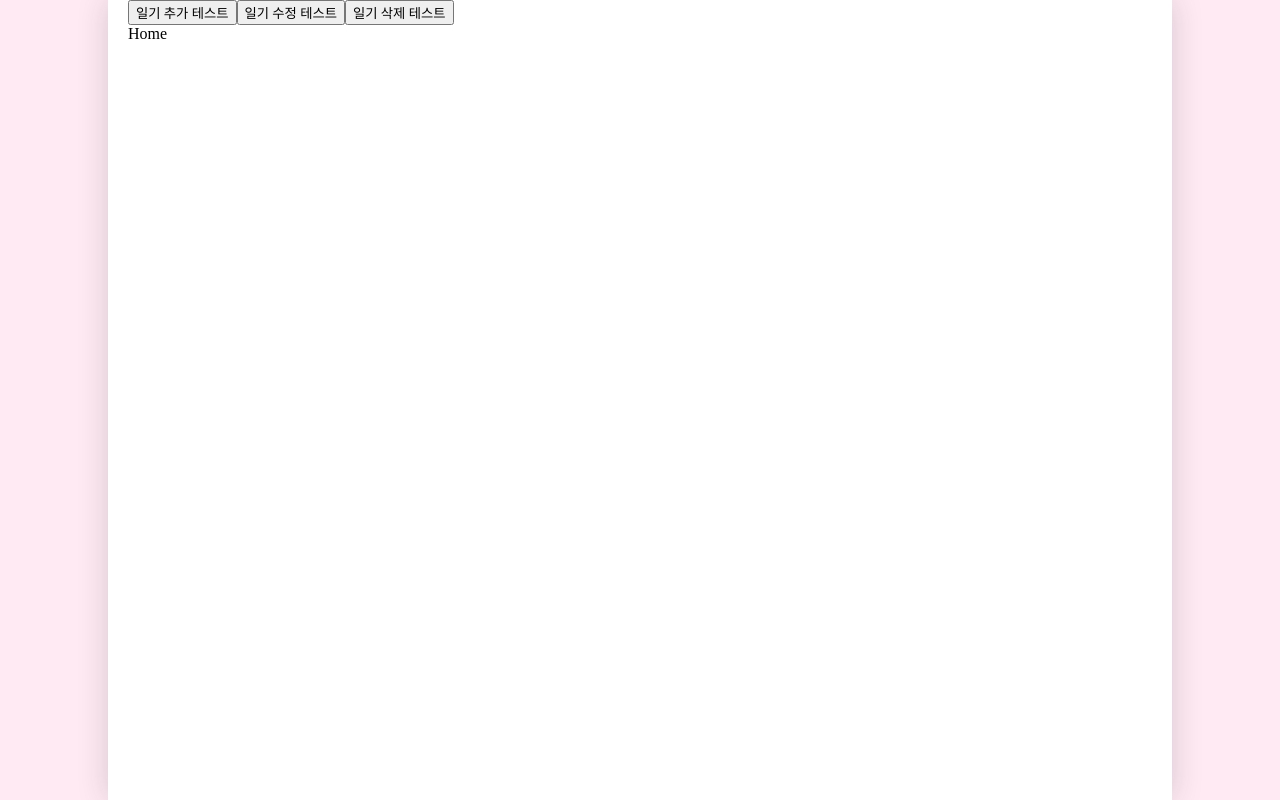
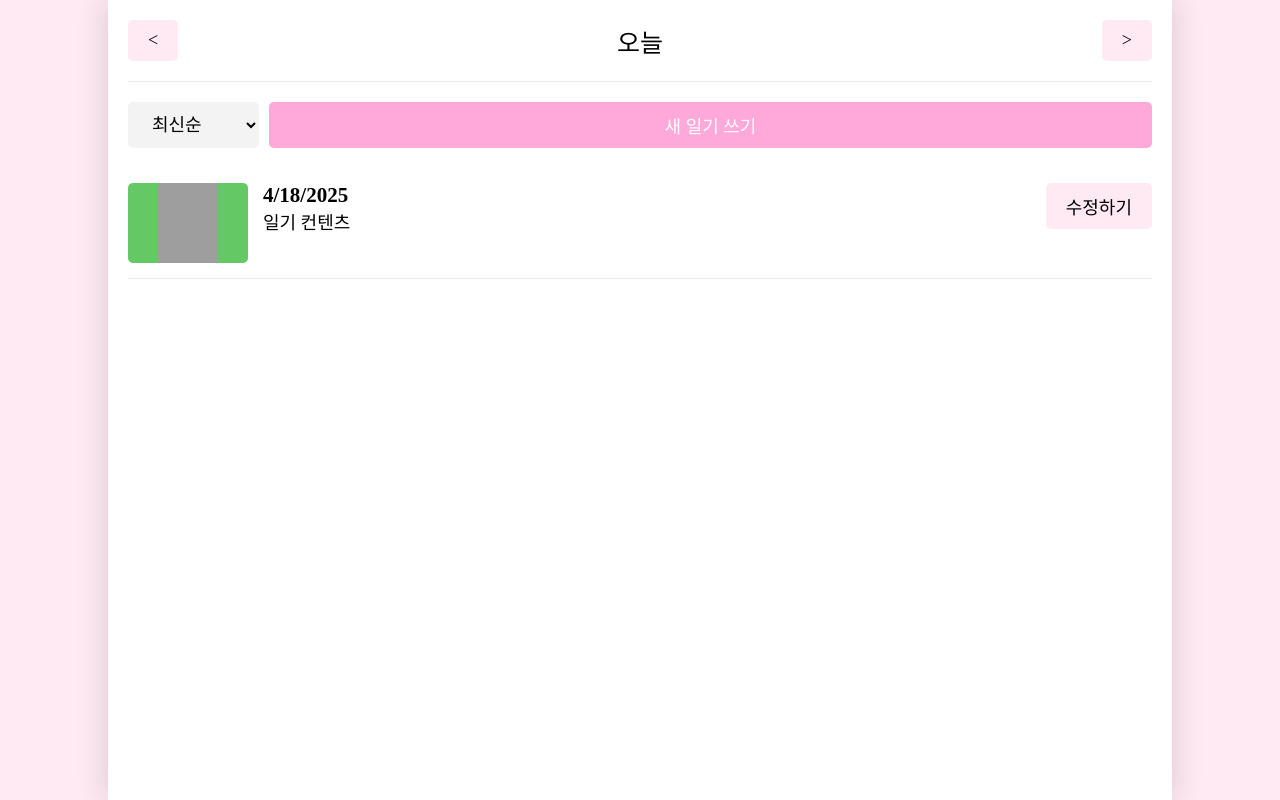
Before and after one commit to meanzzi/emotional-diary, a React app: page / in a window 1280 px wide. Built offline with nearby package versions, Linux system fonts and the light colour scheme; grey boxes are pictures that could not be loaded; the HTML template or start-up script is replaced by a standard one; a web font is replaced by a local one.

Commit message:
메인 ui 구현

```diff
--- a/src/App.jsx
+++ b/src/App.jsx
@@ -79,27 +79,6 @@
 
   return (
     <>
-      <button
-        onClick={() => {
-          onCreate(new Date().getTime(), 1, "HELLO");
-        }}
-      >
-        일기 추가 테스트
-      </button>
-      <button
-        onClick={() => {
-          onUpdate(1, new Date().getTime(), 3, "수정된 일기입니다.");
-        }}
-      >
-        일기 수정 테스트
-      </button>
-      <button
-        onClick={() => {
-          onDelete(1);
-        }}
-      >
-        일기 삭제 테스트
-      </button>
       <DiaryStateContext.Provider value={data}>
         <DiaryDispatchContext.Provider value={{ onCreate, onUpdate, onDelete }}>
           <Routes>
--- /dev/null
+++ b/src/components/DiaryItem.css
@@ -0,0 +1,57 @@
+.diaryitem {
+  display: flex;
+  gap: 15px;
+  /* align-items: center;
+  보고 중앙이 이쁘면 그대로 하기 */
+  justify-content: space-between;
+  padding: 15px 0px;
+  border-bottom: 1px solid #e9e9e9;
+}
+
+.diaryitem .img_section {
+  min-width: 120px;
+  height: 80px;
+  display: flex;
+  justify-content: center;
+  cursor: pointer;
+  border-radius: 5px;
+}
+
+.diaryitem .img_section > img {
+  width: 50%;
+}
+
+.diaryitem .img_section_1 {
+  background-color: rgb(100, 201, 100);
+}
+
+.diaryitem .img_section_2 {
+  background-color: rgb(157, 215, 114);
+}
+.diaryitem .img_section_3 {
+  background-color: rgb(253, 206, 23);
+}
+.diaryitem .img_section_4 {
+  background-color: rgb(253, 132, 70);
+}
+.diaryitem .img_section_5 {
+  background-color: rgb(253, 86, 95);
+}
+
+.diaryitem .info_section {
+  flex: 1;
+  cursor: pointer;
+}
+
+.diaryitem .info_section .created_date {
+  font-weight: bold;
+  font-size: 21px;
+}
+
+.diaryitem .info_section .content {
+  font-size: 18px;
+}
+
+.diaryitem .btn_section {
+  min-width: 70px;
+}
--- /dev/null
+++ b/src/components/DiaryItem.jsx
@@ -0,0 +1,24 @@
+import "./DiaryItem.css";
+import { getEmotionImage } from "../util/get-emotion-image";
+import Button from "./Button";
+
+const DiaryItem = () => {
+  const emotionId = 1;
+
+  return (
+    <div className="diaryitem">
+      <div className={`img_section img_section_${emotionId}`}>
+        <img src={getEmotionImage(emotionId)} />
+      </div>
+      <div className="info_section">
+        <div className="created_date">{new Date().toLocaleDateString()}</div>
+        <div className="content">일기 컨텐츠</div>
+      </div>
+      <div className="btn_section">
+        <Button text={"수정하기"} />
+      </div>
+    </div>
+  );
+};
+
+export default DiaryItem;
--- /dev/null
+++ b/src/components/DiaryList.css
@@ -0,0 +1,18 @@
+.diarylist .menu {
+  margin: 20px 0px;
+  display: flex;
+  gap: 10px;
+}
+
+.diarylist .menu select {
+  background-color: #f3f3f3;
+  border: none;
+  border-radius: 5px;
+  padding: 10px 20px;
+  font-size: 18px;
+  cursor: pointer;
+}
+
+.diarylist .menu button {
+  flex: 1;
+}
--- /dev/null
+++ b/src/components/DiaryList.jsx
@@ -0,0 +1,22 @@
+import "./DiaryList.css";
+import Button from "./Button";
+import DiaryItem from "./DiaryItem";
+
+const DiaryList = () => {
+  return (
+    <div className="diarylist">
+      <div className="menu">
+        <select>
+          <option value={"latest"}>최신순</option>
+          <option value={"oldest"}>오래된 순</option>
+        </select>
+        <Button text={"새 일기 쓰기"} type={"POSITIVE"} />
+      </div>
+      <div className="list_wrapper">
+        <DiaryItem />
+      </div>
+    </div>
+  );
+};
+
+export default DiaryList;
--- a/src/components/Header.css
+++ b/src/components/Header.css
@@ -2,7 +2,7 @@
   display: flex;
   align-items: center;
   padding: 20px 0px;
-  border-bottom: 2px solid #ffeaf4;
+  border-bottom: 1px solid #e9e9e9;
 }
 
 .head > div {
--- a/src/pages/Home.jsx
+++ b/src/pages/Home.jsx
@@ -1,9 +1,18 @@
-import { useParams, useSearchParams } from "react-router-dom";
+import Header from "../components/Header";
+import Button from "../components/Button";
+import DiaryList from "../components/DiaryList";
 
 const Home = () => {
-  const [params, setParams] = useSearchParams();
-
-  return <div>Home</div>;
+  return (
+    <div>
+      <Header
+        title={"오늘"}
+        leftChild={<Button text={"<"} />}
+        rightChild={<Button text={">"} />}
+      />
+      <DiaryList />
+    </div>
+  );
 };
 
 export default Home;
```
